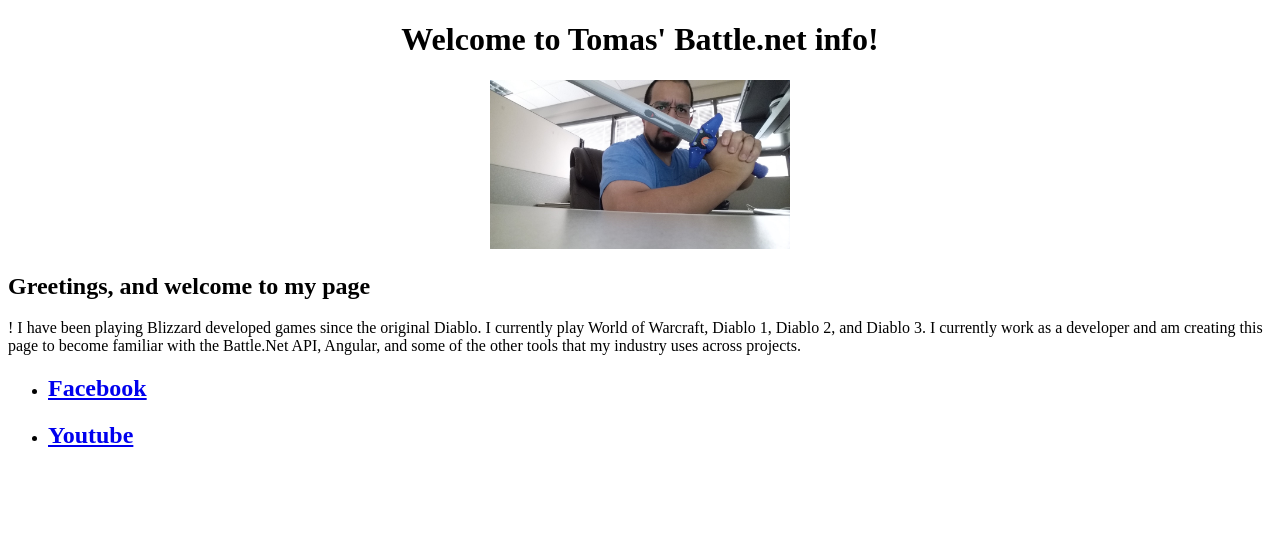
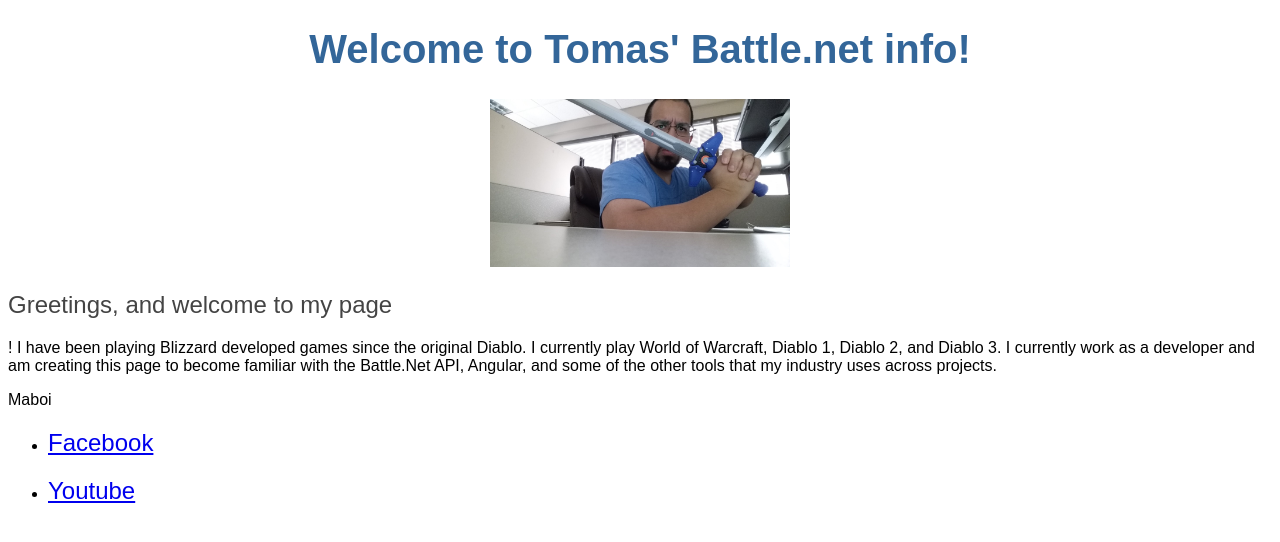
Before and after one commit to y4ucrash/angularBattle, an Angular app in the folder angularBattle/: page / in a window 1280 px wide. Shown: the top 542 px of the page. Built offline with nearby package versions, Linux system fonts and the light colour scheme.

Commit message:
created heroes component

```diff
--- a/angularBattle/src/app/app.component.css
+++ b/angularBattle/src/app/app.component.css
@@ -0,0 +1,21 @@
+h1 {
+    color: #369;
+    font-family: Arial, Helvetica, sans-serif;
+    font-size: 250%;
+  }
+  h2, h3 {
+    color: #444;
+    font-family: Arial, Helvetica, sans-serif;
+    font-weight: lighter;
+  }
+  body {
+    margin: 2em;
+  }
+  body, input[type="text"], button {
+    color: #888;
+    font-family: Cambria, Georgia;
+  }
+  /* everywhere else */
+  * {
+    font-family: Arial, Helvetica, sans-serif;
+  }
--- a/angularBattle/src/app/app.component.html
+++ b/angularBattle/src/app/app.component.html
@@ -9,6 +9,7 @@
 <p>! I have been playing Blizzard developed games since the original Diablo. I currently play World of Warcraft, Diablo
   1, Diablo 2, and Diablo 3. I currently work as a developer and am creating this page to become familiar with the
   Battle.Net API, Angular, and some of the other tools that my industry uses across projects.</p>
+<app-heroes></app-heroes>
 <ul>
   <li>
     <h2><a target="_blank" rel="noopener" href="https://www.facebook.com/tomas.eaton.5">Facebook</a></h2>
--- a/angularBattle/src/app/app.module.ts
+++ b/angularBattle/src/app/app.module.ts
@@ -2,10 +2,12 @@
 import { NgModule } from '@angular/core';
 
 import { AppComponent } from './app.component';
+import { HeroesComponent } from './heroes/heroes.component';
 
 @NgModule({
   declarations: [
-    AppComponent
+    AppComponent,
+    HeroesComponent
   ],
   imports: [
     BrowserModule
--- /dev/null
+++ b/angularBattle/src/app/heroes/heroes.component.html
@@ -0,0 +1,3 @@
+<p>
+  {{hero}}
+</p>
--- /dev/null
+++ b/angularBattle/src/app/heroes/heroes.component.ts
@@ -0,0 +1,17 @@
+import { Component, OnInit } from '@angular/core';
+
+@Component({
+  selector: 'app-heroes',
+  templateUrl: './heroes.component.html',
+  styleUrls: ['./heroes.component.css']
+})
+export class HeroesComponent implements OnInit {
+
+  hero = 'Maboi';
+
+  constructor() { }
+
+  ngOnInit() {
+  }
+
+}
```
Also changed, not shown: angularBattle/src/app/heroes/heroes.component.css (added), 1 other file (tests, documents, lock files or other folders).
